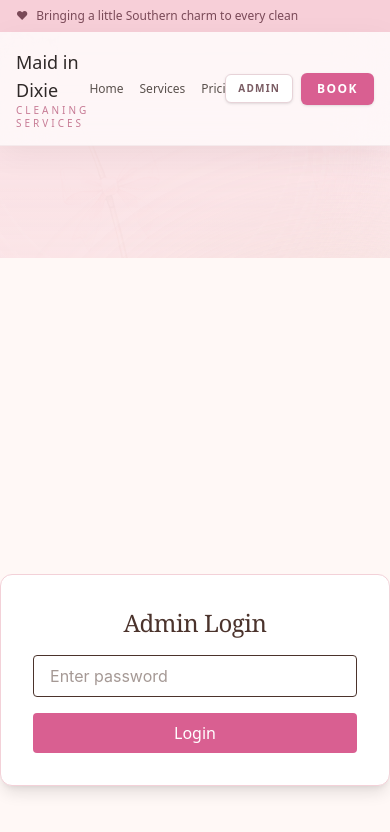
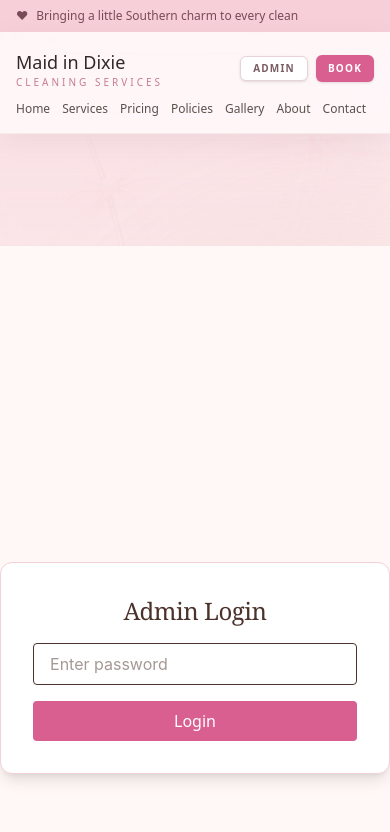
Before and after one commit to Spencer28086/maid-in-dixie, a Next.js app: page /admin/login in a window 390 px wide. Shown: the top 832 px of the page. Built offline with nearby package versions, Linux system fonts and the light colour scheme; no server answers.

Commit message:
Mobile UX improvements: fixed header layout, corrected FloatingCowgirl import, attached cowgirl to hero on mobile, improved responsiveness

```diff
--- a/components/homepage/Hero.tsx
+++ b/components/homepage/Hero.tsx
@@ -1,5 +1,6 @@
 import Image from "next/image";
 import Link from "next/link";
+import FloatingCowgirl from "@/components/ui/FloatingCowgirl";
 
 export default function Hero() {
   return (
--- a/components/layout/Header.tsx
+++ b/components/layout/Header.tsx
@@ -19,68 +19,76 @@ export default function Header() {
 
       {/* MAIN HEADER */}
       <div className="bg-white/70 backdrop-blur-xl border-b border-[#f1e4e7]/70 shadow-[0_8px_30px_rgba(0,0,0,0.05)]">
-        <div className="mx-auto flex max-w-7xl items-center justify-between px-4 py-4 lg:px-10">
 
-          {/* LOGO */}
-          <Link href="/" className="flex flex-col leading-tight">
-            <span className="font-serif text-lg sm:text-xl text-[#2f2928]">
-              Maid in Dixie
-            </span>
-            <span className="text-[10px] sm:text-[11px] uppercase tracking-[0.3em] text-[#c77b95]">
-              Cleaning Services
-            </span>
-          </Link>
+        {/* MOBILE + DESKTOP RESPONSIVE CONTAINER */}
+        <div className="mx-auto max-w-7xl px-4 py-4 lg:px-10">
 
-          {/* NAV (VISIBLE ON MOBILE NOW) */}
-          <nav className="flex items-center gap-4 sm:gap-6 text-xs sm:text-sm font-medium text-[#5a514d] overflow-x-auto">
+          {/* ROW 1: LOGO + BUTTONS */}
+          <div className="flex items-center justify-between">
 
-            <Link href="/" className="whitespace-nowrap hover:text-[#d95f91]">
+            {/* LOGO */}
+            <Link href="/" className="flex flex-col leading-tight">
+              <span className="font-serif text-lg sm:text-xl text-[#2f2928]">
+                Maid in Dixie
+              </span>
+              <span className="text-[10px] sm:text-[11px] uppercase tracking-[0.3em] text-[#c77b95]">
+                Cleaning Services
+              </span>
+            </Link>
+
+            {/* BUTTONS */}
+            <div className="flex items-center gap-2">
+
+              <Link
+                href="/admin"
+                className="rounded-md border border-[#e7d3d8] bg-white px-3 py-1 text-[10px] sm:text-xs font-semibold uppercase tracking-[0.12em] text-[#7a5c63] shadow-sm hover:border-[#d95f91] hover:text-[#d95f91]"
+              >
+                Admin
+              </Link>
+
+              <Link
+                href="/booking"
+                className="rounded-md bg-[#d95f91] px-3 py-1.5 text-[10px] sm:text-sm font-bold uppercase tracking-[0.12em] text-white shadow hover:bg-[#c94f82]"
+              >
+                Book
+              </Link>
+
+            </div>
+          </div>
+
+          {/* ROW 2: NAV (WRAPS CLEANLY) */}
+          <nav className="mt-3 flex flex-wrap gap-3 text-xs sm:text-sm font-medium text-[#5a514d]">
+
+            <Link href="/" className="hover:text-[#d95f91]">
               Home
             </Link>
 
-            <Link href="/#services" className="whitespace-nowrap hover:text-[#d95f91]">
+            <Link href="/#services" className="hover:text-[#d95f91]">
               Services
             </Link>
 
-            <Link href="/#pricing" className="whitespace-nowrap hover:text-[#d95f91]">
+            <Link href="/#pricing" className="hover:text-[#d95f91]">
               Pricing
             </Link>
 
-            <Link href="/policies" className="whitespace-nowrap hover:text-[#d95f91]">
+            <Link href="/policies" className="hover:text-[#d95f91]">
               Policies
             </Link>
 
-            <Link href="/#gallery" className="whitespace-nowrap hover:text-[#d95f91]">
+            <Link href="/#gallery" className="hover:text-[#d95f91]">
               Gallery
             </Link>
 
-            <Link href="/about" className="whitespace-nowrap hover:text-[#d95f91]">
+            <Link href="/about" className="hover:text-[#d95f91]">
               About
             </Link>
 
-            <Link href="/contact" className="whitespace-nowrap hover:text-[#d95f91]">
+            <Link href="/contact" className="hover:text-[#d95f91]">
               Contact
             </Link>
+
           </nav>
 
-          {/* RIGHT SIDE */}
-          <div className="flex items-center gap-2">
-
-            {/* ADMIN (NOW ALWAYS VISIBLE) */}
-            <Link
-              href="/admin"
-              className="inline-flex items-center justify-center rounded-md border border-[#e7d3d8] bg-white px-3 py-1.5 text-[10px] sm:text-xs font-semibold uppercase tracking-[0.12em] text-[#7a5c63] shadow-sm hover:border-[#d95f91] hover:text-[#d95f91]"
-            >
-              Admin
-            </Link>
-
-            <Link
-              href="/booking"
-              className="inline-flex items-center justify-center rounded-md bg-[#d95f91] px-4 py-2 text-xs sm:text-sm font-bold uppercase tracking-[0.12em] text-white shadow hover:bg-[#c94f82]"
-            >
-              Book
-            </Link>
-          </div>
         </div>
       </div>
     </header>
--- a/components/ui/FloatingCowgirl.tsx
+++ b/components/ui/FloatingCowgirl.tsx
@@ -2,21 +2,32 @@
 
 export default function FloatingCowgirl() {
     return (
-        <div className="pointer-events-none fixed left-0 bottom-0 z-[9999]">
-
+        <>
+            {/* MOBILE: INSIDE HERO */}
+            <div className="pointer-events-none absolute left-2 bottom-0 z-20 block lg:hidden">
                 <img
                     src="/images/cowgirl.png"
                     alt=""
                     className="
-          w-[120px]
-          sm:w-[160px]
-          md:w-[200px]
-          lg:w-[260px]
+            w-[85px]
+            sm:w-[100px]
+            drop-shadow-[0_15px_30px_rgba(0,0,0,0.2)]
+          "
+                />
+            </div>
+
+            {/* DESKTOP: FLOATING */}
+            <div className="pointer-events-none fixed left-0 bottom-0 z-[9999] hidden lg:block">
+                <img
+                    src="/images/cowgirl.png"
+                    alt=""
+                    className="
+            w-[260px]
             xl:w-[320px]
             drop-shadow-[0_25px_50px_rgba(0,0,0,0.2)]
           "
                 />
-
             </div>
+        </>
     );
 }
```
Lines whose indentation alone changed are shown as unchanged.
